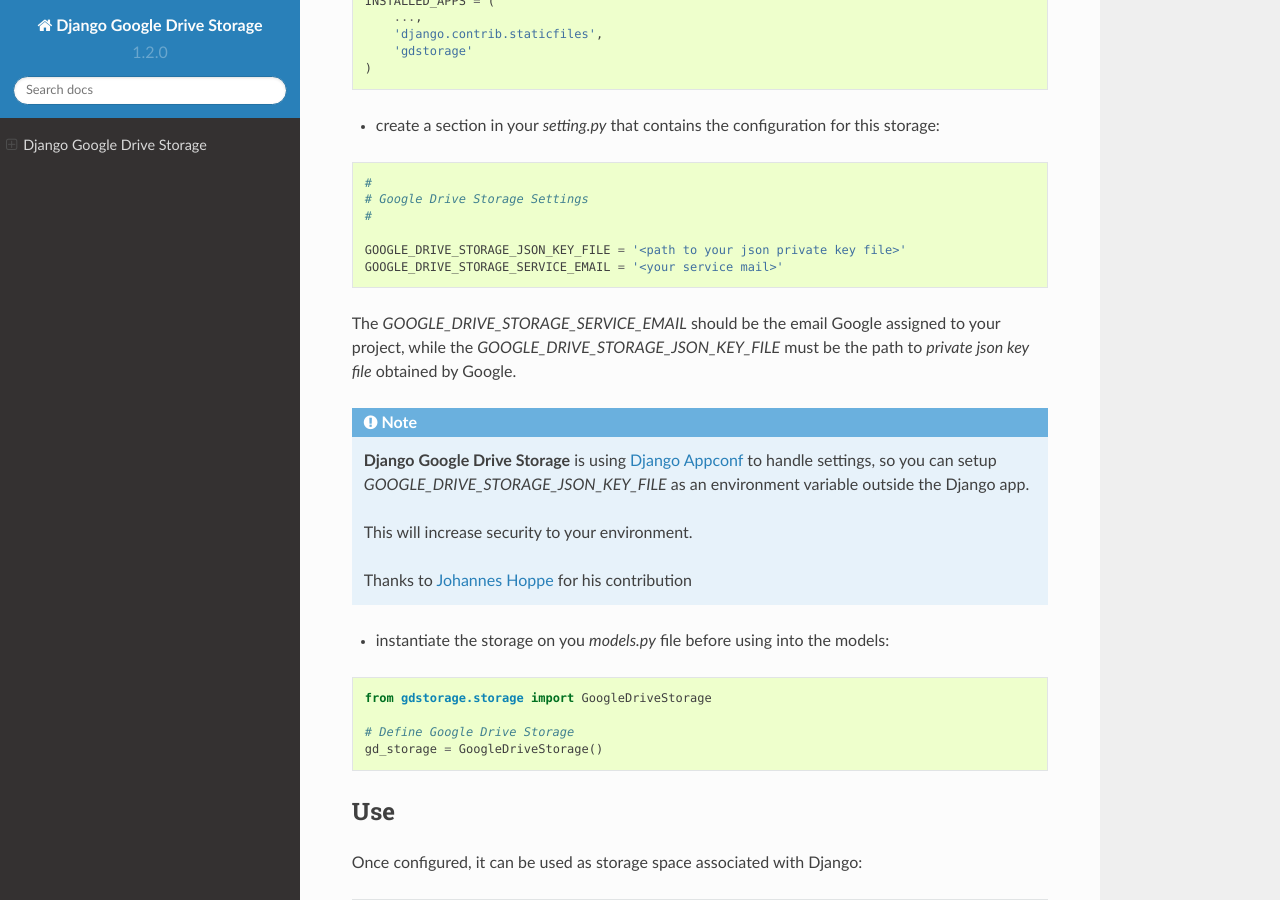
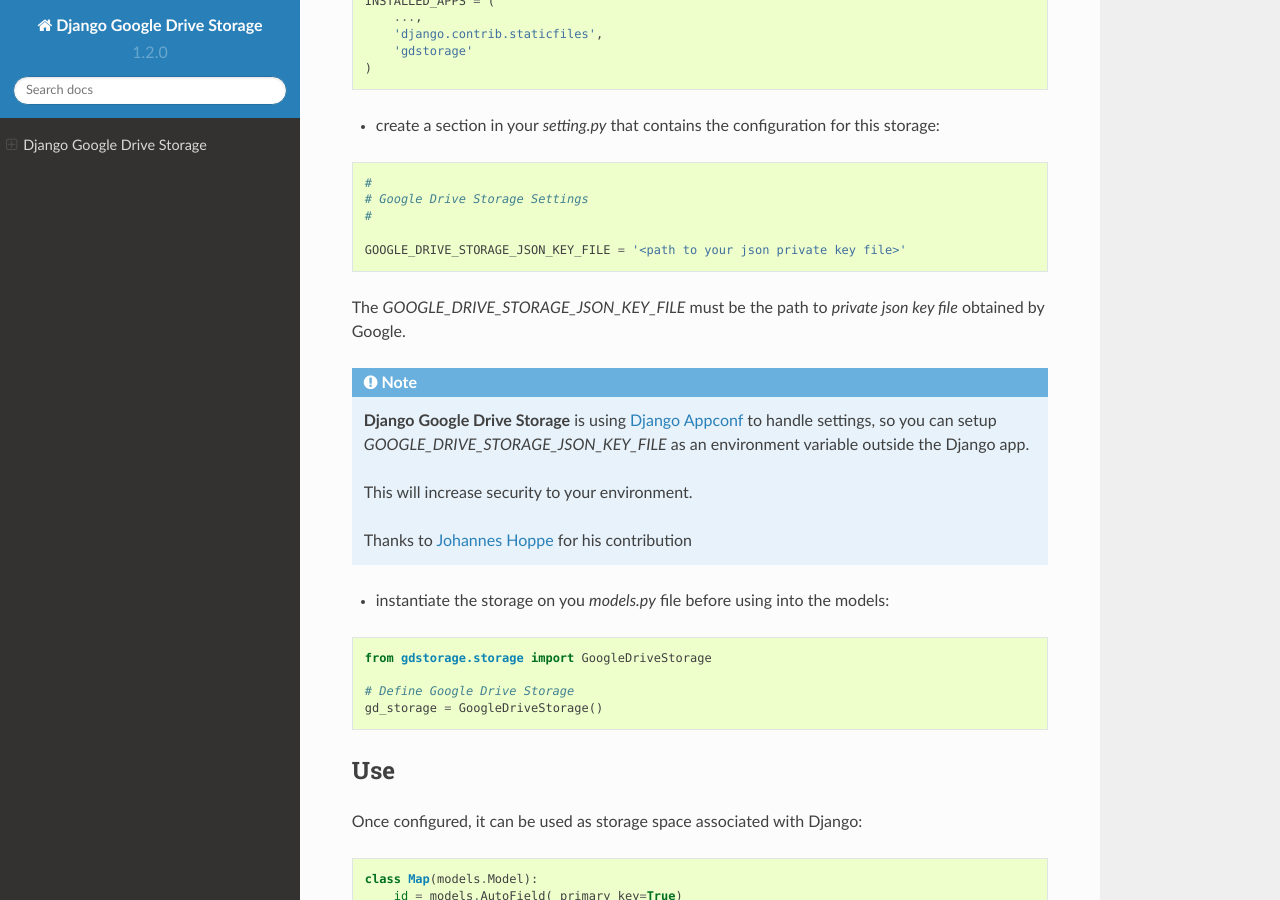
Before and after one commit to torre76/django-googledrive-storage, a Sphinx documentation site: the page built from docs/index.rst, in a window 1280 px wide and 900 px high, scrolled down 1063 px. Built offline with Sphinx 7.4.7 and the Read the Docs theme 2.0.0, drawn with Linux system fonts in a browser that asks for light colours.

Commit message:
#17 - Remove useless parameter

```diff
--- a/docs/index.rst
+++ b/docs/index.rst
@@ -59,10 +59,8 @@
    #
 
    GOOGLE_DRIVE_STORAGE_JSON_KEY_FILE = '<path to your json private key file>'
-   GOOGLE_DRIVE_STORAGE_SERVICE_EMAIL = '<your service mail>'
 
-The `GOOGLE_DRIVE_STORAGE_SERVICE_EMAIL` should be the email Google assigned to your project,
-while the `GOOGLE_DRIVE_STORAGE_JSON_KEY_FILE` must be the path to *private json key file* obtained by Google.
+The `GOOGLE_DRIVE_STORAGE_JSON_KEY_FILE` must be the path to *private json key file* obtained by Google.
 
 .. note::
 
```
Also changed, not shown: 1 other file.
